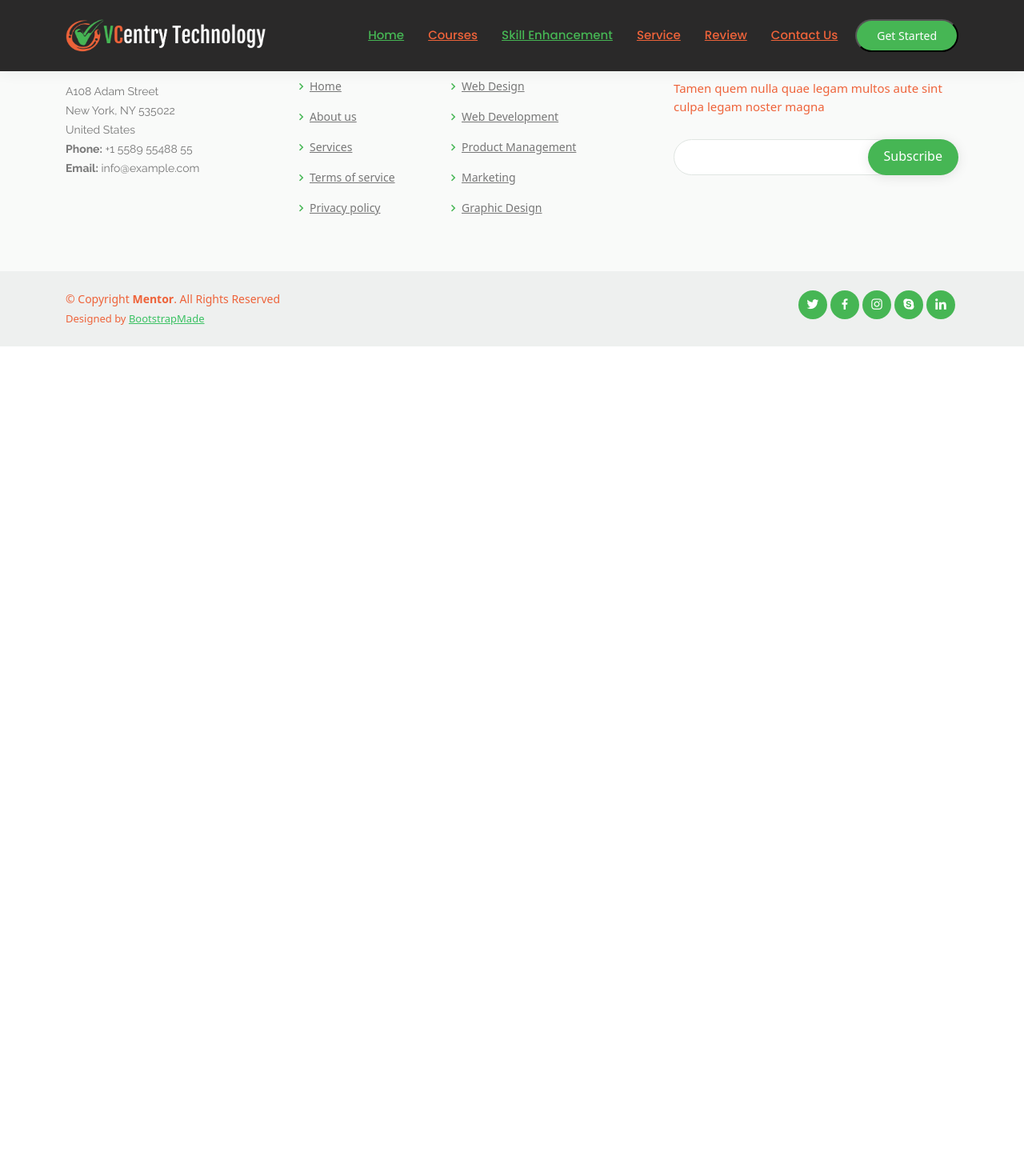
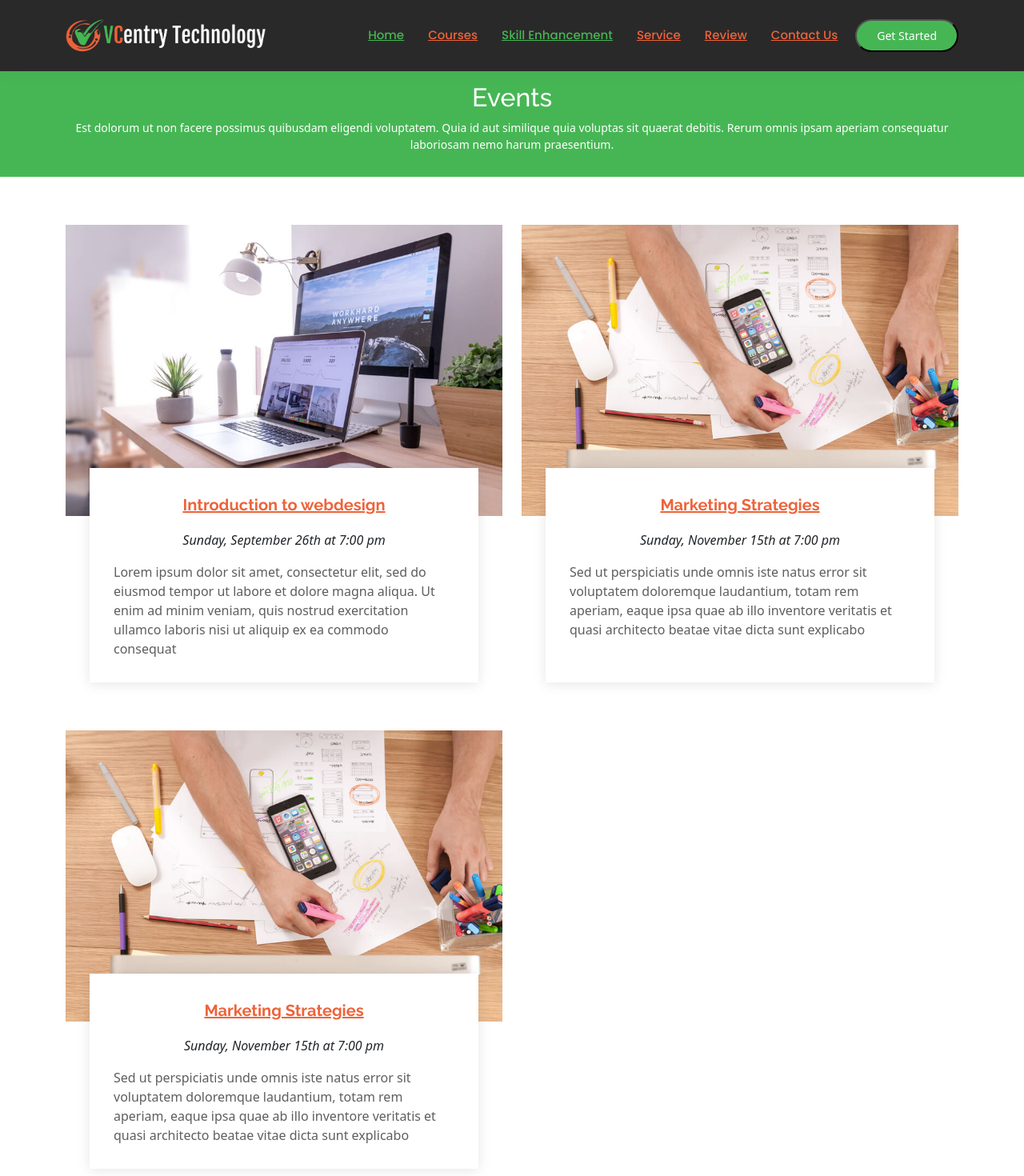
Before and after one commit to 8055SUBASH/Vcentry-Frontend, a React (Create React App) app: page /skill in a window 1280 px wide. Shown: the top 1470 px of the page at 80% size. Before the commit the page ends 800 px from the top, so only its background shows below. Built offline with nearby package versions, Linux system fonts and the light colour scheme; a web font is replaced by a local one.

Commit message:
skill enhancement,service,contact

```diff
--- a/src/pages/Contact.js
+++ b/src/pages/Contact.js
@@ -10,6 +10,24 @@ const Contact = () => {
             <HeaderComponent></HeaderComponent>
 
 
+            <main id="main">
+
+                {/* <!-- ======= Breadcrumbs ======= --> */}
+                <div class="breadcrumbs aos-init aos-animate" data-aos="fade-in">
+                    <div class="container">
+                        <h2>Contact Us</h2>
+                        <p>Est dolorum ut non facere possimus quibusdam eligendi voluptatem. Quia id aut similique quia voluptas sit quaerat debitis. Rerum omnis ipsam aperiam consequatur laboriosam nemo harum praesentium. </p>
+                    </div>
+                </div>
+                {/* <!-- End Breadcrumbs --> */}
+
+                {/* <!-- ======= Contact Section ======= --> */}
+
+                {/* <!-- End Contact Section --> */}
+
+            </main>
+
+
 
 
             <FooterComponent></FooterComponent>
--- a/src/pages/Review.js
+++ b/src/pages/Review.js
@@ -9,6 +9,22 @@ const Review = () => {
             <HeaderComponent></HeaderComponent>
 
 
+            <main id="main">
+
+                {/* <!-- ======= Breadcrumbs ======= --> */}
+                <div class="breadcrumbs aos-init aos-animate" data-aos="fade-in">
+
+                    <div class="container">
+                        <h2>Review</h2>
+                        <p>Est dolorum ut non facere possimus quibusdam eligendi voluptatem. Quia id aut similique quia voluptas sit quaerat debitis. Rerum omnis ipsam aperiam consequatur laboriosam nemo harum praesentium. </p>
+                    </div>
+                </div>
+                {/* <!-- End Breadcrumbs --> */}
+
+
+            </main>
+            {/* <!-- End #main --> */}
+
 
 
             <FooterComponent></FooterComponent>
--- a/src/pages/Service.js
+++ b/src/pages/Service.js
@@ -8,7 +8,70 @@ const Service = () => {
         <div>
             <HeaderComponent></HeaderComponent>
 
+            <main id="main">
 
+                {/* <!-- ======= Breadcrumbs ======= --> */}
+                <div class="breadcrumbs aos-init aos-animate" data-aos="fade-in">
+
+                    <div class="container">
+                        <h2>Services</h2>
+                        <p>Est dolorum ut non facere possimus quibusdam eligendi voluptatem. Quia id aut similique quia voluptas sit quaerat debitis. Rerum omnis ipsam aperiam consequatur laboriosam nemo harum praesentium. </p>
+                    </div>
+                </div>
+                {/* <!-- End Breadcrumbs --> */}
+
+                {/* <!-- ======= Why Us Section ======= --> */}
+                <section id="why-us" className="why-us">
+                    <div className="container">
+
+                        <div className="row">
+                            <div className="col-lg-4 d-flex align-items-stretch">
+                                <div className="content">
+                                    <h3>Why Choose Mentor?</h3>
+                                    <p>
+                                        Lorem ipsum dolor sit amet, consectetur adipiscing elit, sed do eiusmod tempor incididunt ut labore et dolore magna aliqua. Duis aute irure dolor in reprehenderit
+                                        Asperiores dolores sed et. Tenetur quia eos. Autem tempore quibusdam vel necessitatibus optio ad corporis.
+                                    </p>
+                                    <div className="text-center">
+                                        <a href="about.html" className="more-btn">Learn More <i className="bx bx-chevron-right"></i></a>
+                                    </div>
+                                </div>
+                            </div>
+                            <div className="col-lg-8 d-flex align-items-stretch" >
+                                <div className="icon-boxes d-flex flex-column justify-content-center">
+                                    <div className="row">
+                                        <div className="col-xl-4 d-flex align-items-stretch">
+                                            <div className="icon-box mt-4 mt-xl-0">
+                                                <i className="bx bx-receipt"></i>
+                                                <h4>Corporis voluptates sit</h4>
+                                                <p>Consequuntur sunt aut quasi enim aliquam quae harum pariatur laboris nisi ut aliquip</p>
+                                            </div>
+                                        </div>
+                                        <div className="col-xl-4 d-flex align-items-stretch">
+                                            <div className="icon-box mt-4 mt-xl-0">
+                                                <i className="bx bx-cube-alt"></i>
+                                                <h4>Ullamco laboris ladore pan</h4>
+                                                <p>Excepteur sint occaecat cupidatat non proident, sunt in culpa qui officia deserunt</p>
+                                            </div>
+                                        </div>
+                                        <div className="col-xl-4 d-flex align-items-stretch">
+                                            <div className="icon-box mt-4 mt-xl-0">
+                                                <i className="bx bx-images"></i>
+                                                <h4>Labore consequatur</h4>
+                                                <p>Aut suscipit aut cum nemo deleniti aut omnis. Doloribus ut maiores omnis facere</p>
+                                            </div>
+                                        </div>
+                                    </div>
+                                </div>
+                                {/* <!-- End .content--> */}
+                            </div>
+                        </div>
+
+                    </div>
+                </section>
+                {/* <!-- End Why Us Section --> */}
+            </main>
+            {/* <!-- End #main --> */}
 
 
             <FooterComponent></FooterComponent>
--- a/src/pages/Skill- Enhancement.js
+++ b/src/pages/Skill- Enhancement.js
@@ -9,6 +9,71 @@ const SkillEnhancement = () => {
             <HeaderComponent></HeaderComponent>
 
 
+            <main id="main">
+
+                {/* <!-- ======= Breadcrumbs ======= --> */}
+                <div class="breadcrumbs aos-init aos-animate" data-aos="fade-in">
+
+                    <div class="container">
+                        <h2>Events</h2>
+                        <p>Est dolorum ut non facere possimus quibusdam eligendi voluptatem. Quia id aut similique quia voluptas sit quaerat debitis. Rerum omnis ipsam aperiam consequatur laboriosam nemo harum praesentium. </p>
+                    </div>
+                </div>
+                {/* <!-- End Breadcrumbs --> */}
+
+                {/* <!-- ======= Events Section ======= --> */}
+                <section id="events" class="events">
+                    <div class="container aos-init aos-animate" data-aos="fade-up">
+
+                        <div class="row">
+                            <div class="col-md-6 d-flex align-items-stretch">
+                                <div class="card">
+                                    <div class="card-img">
+                                        <img src={require("../img/events-1.jpg")} alt="..."/>
+                                    </div>
+                                    <div class="card-body">
+                                        <h5 class="card-title"><a href="">Introduction to webdesign</a></h5>
+                                        <p class="fst-italic text-center">Sunday, September 26th at 7:00 pm</p>
+                                        <p class="card-text">Lorem ipsum dolor sit amet, consectetur elit, sed do eiusmod tempor ut labore et dolore magna aliqua. Ut enim ad minim veniam, quis nostrud exercitation ullamco laboris nisi ut aliquip ex ea commodo consequat</p>
+                                    </div>
+                                </div>
+                            </div>
+                            <div class="col-md-6 d-flex align-items-stretch">
+                                <div class="card">
+                                    <div class="card-img">
+                                        <img  src={require("../img/events-2.jpg")} alt="..."/>
+                                    </div>
+                                    <div class="card-body">
+                                        <h5 class="card-title"><a href="">Marketing Strategies</a></h5>
+                                        <p class="fst-italic text-center">Sunday, November 15th at 7:00 pm</p>
+                                        <p class="card-text">Sed ut perspiciatis unde omnis iste natus error sit voluptatem doloremque laudantium, totam rem aperiam, eaque ipsa quae ab illo inventore veritatis et quasi architecto beatae vitae dicta sunt explicabo</p>
+                                    </div>
+                                </div>
+
+                            </div>
+                            <div class="col-md-6 d-flex align-items-stretch">
+                                <div class="card">
+                                    <div class="card-img">
+                                        <img  src={require("../img/events-2.jpg")} alt="..."/>
+                                    </div>
+                                    <div class="card-body">
+                                        <h5 class="card-title"><a href="">Marketing Strategies</a></h5>
+                                        <p class="fst-italic text-center">Sunday, November 15th at 7:00 pm</p>
+                                        <p class="card-text">Sed ut perspiciatis unde omnis iste natus error sit voluptatem doloremque laudantium, totam rem aperiam, eaque ipsa quae ab illo inventore veritatis et quasi architecto beatae vitae dicta sunt explicabo</p>
+                                    </div>
+                                </div>
+
+                            </div>
+                        </div>
+
+                    </div>
+                </section>
+                {/* <!-- End Events Section --> */}
+
+            </main>
+            {/* <!-- End #main --> */}
+
+
 
 
             <FooterComponent></FooterComponent>
```
